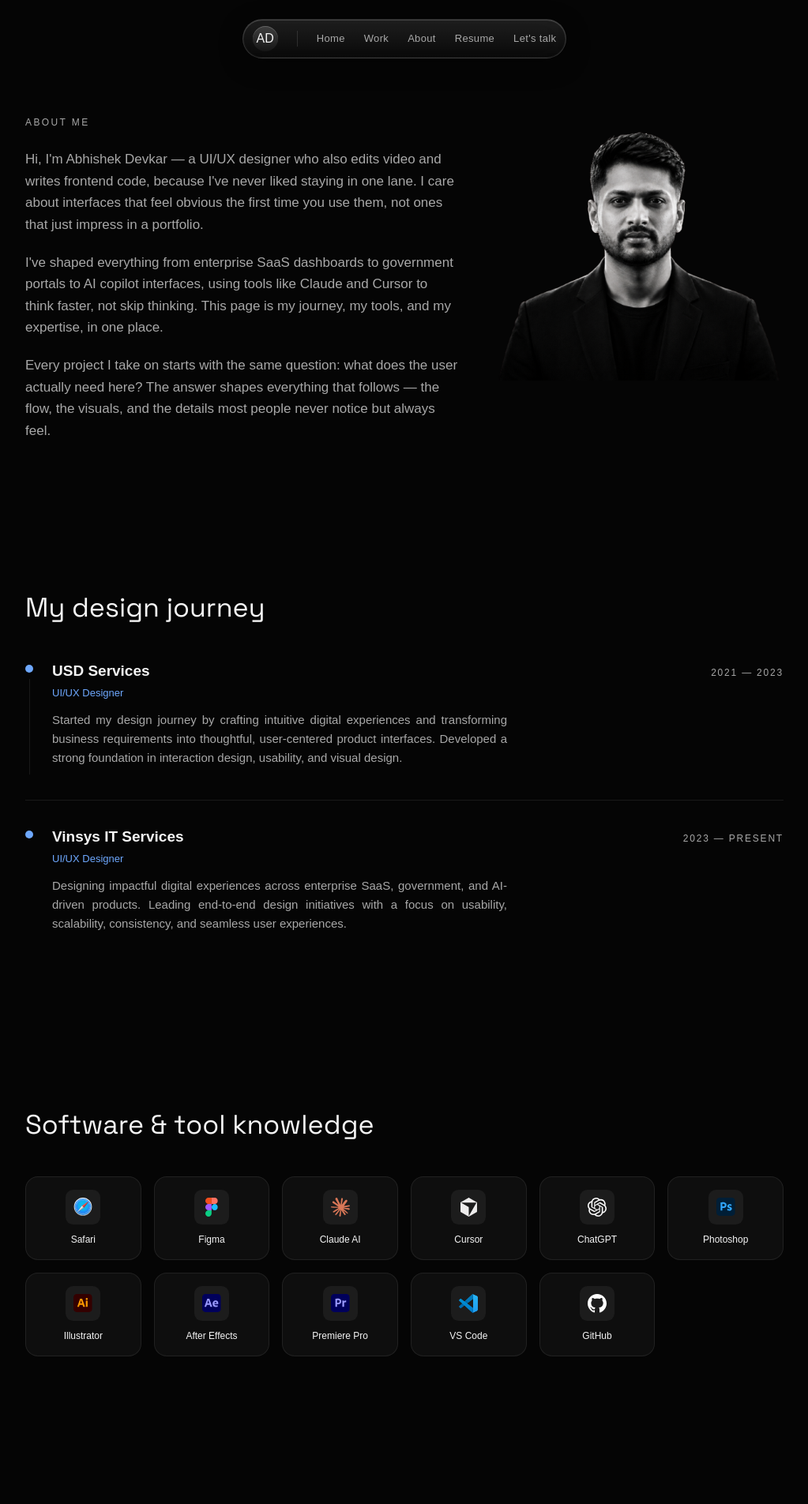
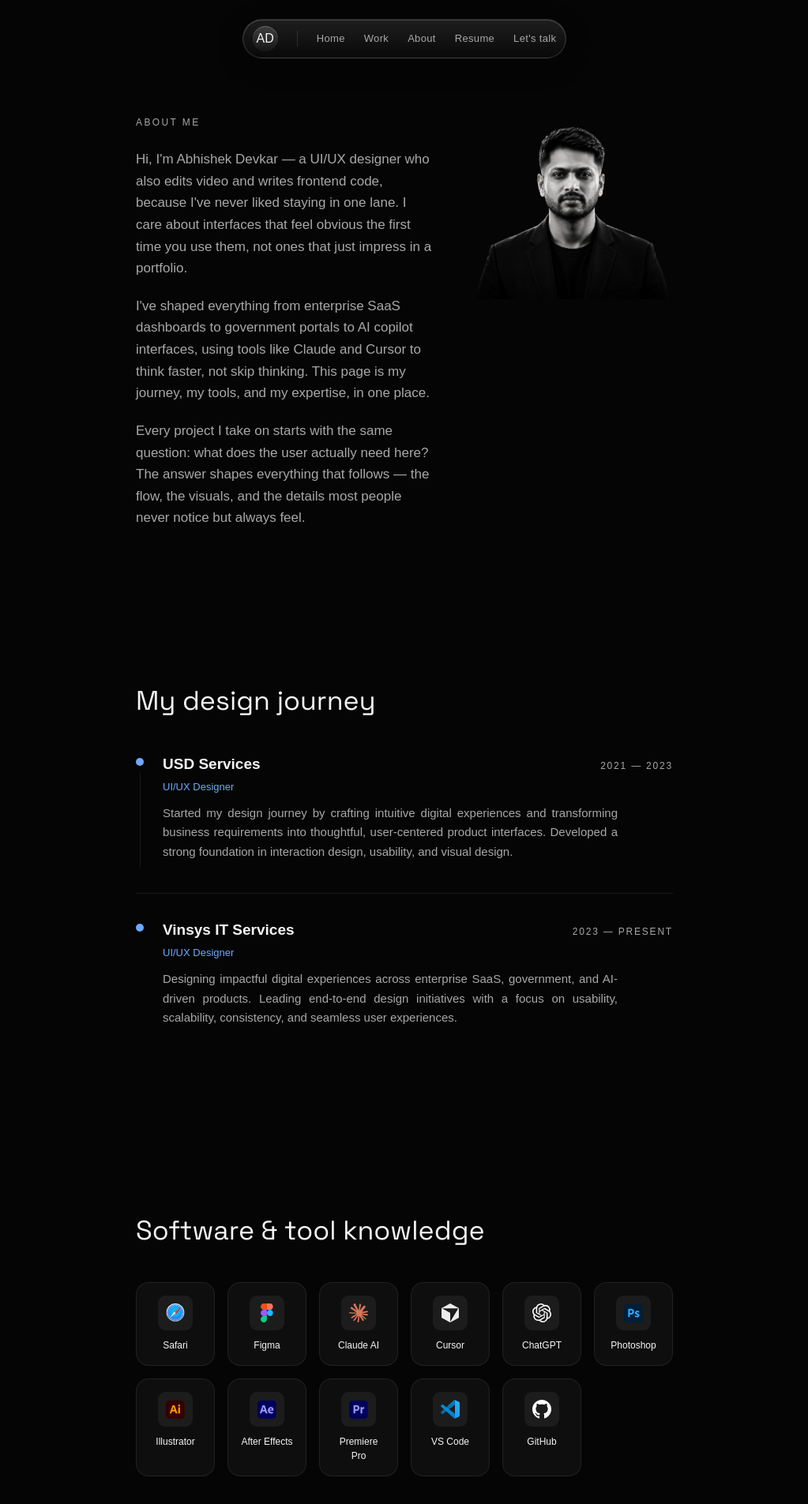
Before and after one commit to abhishekdevkar233-debug/my-portfolio, a Next.js app: page /about-us in a window 1280 px wide. Shown: the top 1905 px of the page at 79% size, without its empty margins (128-1151 px from the left). Built offline with nearby package versions, Linux system fonts and the light colour scheme.

Commit message:
About us alignment to 300px

```diff
--- a/src/components/about/AboutCertifications.tsx
+++ b/src/components/about/AboutCertifications.tsx
@@ -13,7 +13,7 @@ const CERTIFICATIONS = [
 
 export default function AboutCertifications() {
   return (
-    <section className="px-6 py-22 sm:px-10 lg:px-16 xl:px-[160px]">
+    <section className="px-6 py-24 sm:px-10 lg:px-16 xl:px-[300px]">
       <motion.h2
         initial={{ opacity: 0, y: 20 }}
         whileInView={{ opacity: 1, y: 0 }}
--- a/src/components/about/AboutExpertise.tsx
+++ b/src/components/about/AboutExpertise.tsx
@@ -55,7 +55,7 @@ const EXPERTISE = [
 
 export default function AboutExpertise() {
   return (
-    <section className="px-6 py-22 sm:px-10 lg:px-16 xl:px-[160px]">
+    <section className="px-6 py-24 sm:px-10 lg:px-16 xl:px-[300px]">
       <motion.h2
         initial={{ opacity: 0, y: 20 }}
         whileInView={{ opacity: 1, y: 0 }}
--- a/src/components/about/AboutIntro.tsx
+++ b/src/components/about/AboutIntro.tsx
@@ -10,7 +10,7 @@ const PARAGRAPHS = [
 
 export default function AboutIntro() {
   return (
-    <section className="px-6 py-24 sm:px-10 lg:px-16 xl:px-[160px]">
+    <section className="px-6 py-24 sm:px-10 lg:px-16 xl:px-[300px]">
       <div className="grid grid-cols-1 items-start gap-12 lg:grid-cols-[1.2fr_0.8fr]">
         <div>
           <motion.p
--- a/src/components/about/AboutJourney.tsx
+++ b/src/components/about/AboutJourney.tsx
@@ -21,7 +21,7 @@ const JOURNEY = [
 
 export default function AboutJourney() {
   return (
-    <section className="px-6 py-22 sm:px-10 lg:px-16 xl:px-[160px]">
+    <section className="px-6 py-24 sm:px-10 lg:px-16 xl:px-[300px]">
       <motion.h2
         initial={{ opacity: 0, y: 20 }}
         whileInView={{ opacity: 1, y: 0 }}
--- a/src/components/about/AboutTools.tsx
+++ b/src/components/about/AboutTools.tsx
@@ -5,7 +5,7 @@ import { DESKTOP_TOOLS } from "@/lib/designer-os-data";
 
 export default function AboutTools() {
   return (
-    <section className="px-6 py-22 sm:px-10 lg:px-16 xl:px-[160px]">
+    <section className="px-6 py-24 sm:px-10 lg:px-16 xl:px-[300px]">
       <motion.h2
         initial={{ opacity: 0, y: 20 }}
         whileInView={{ opacity: 1, y: 0 }}
```
